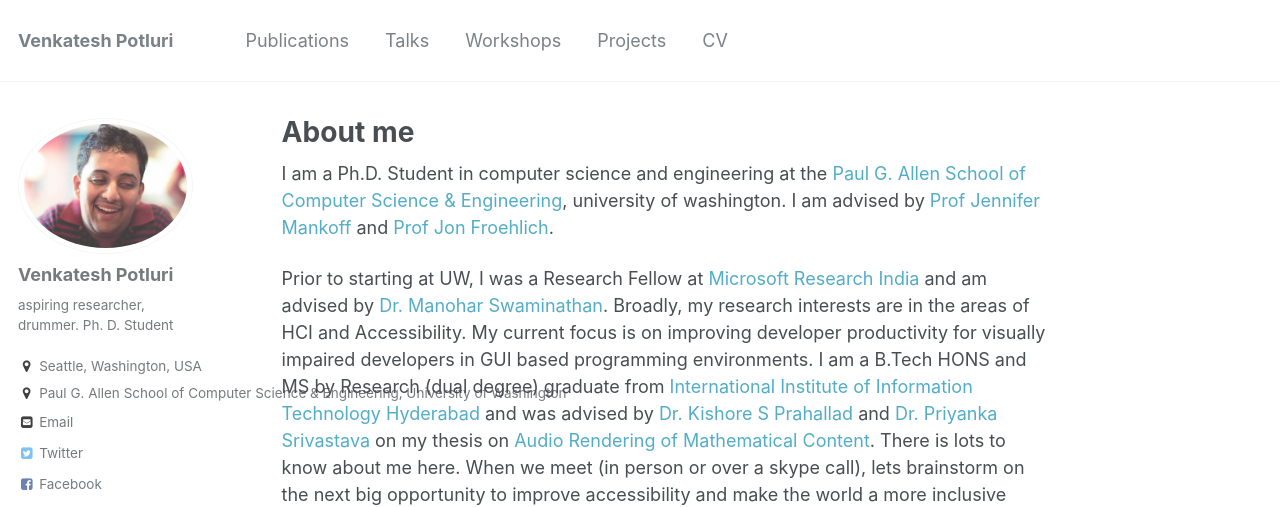
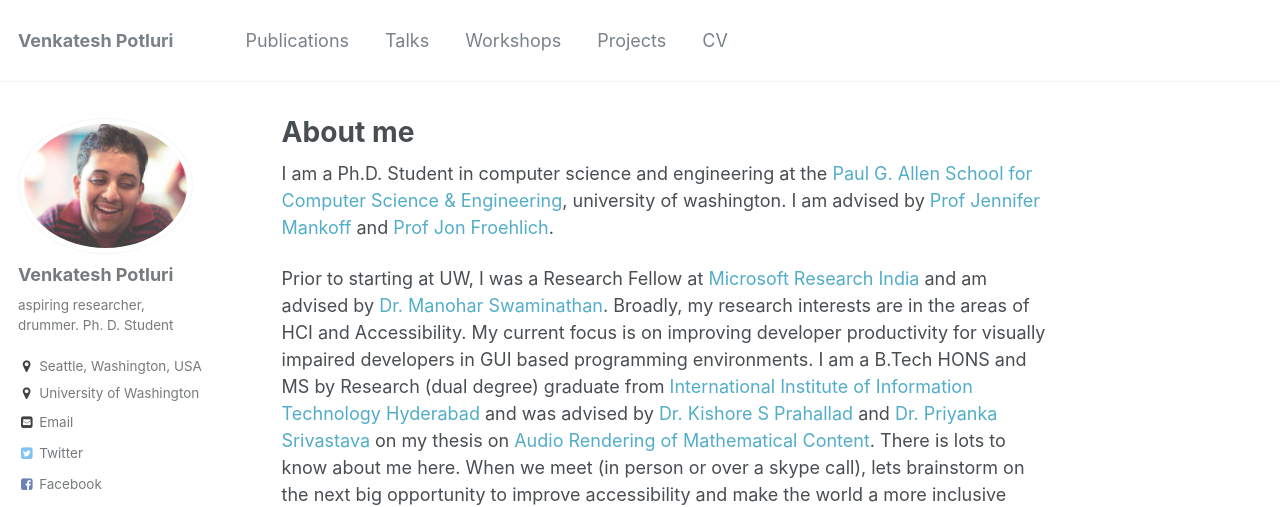
Before and after one commit to venkateshpotluri/venkateshpotluri.github.io, a Jekyll site: the page built from _pages/about.md, in a window 1280 px wide and 900 px high. Shown: the top 507 px of the window. Built offline with Jekyll 4.4.1, drawn with Linux system fonts in a browser that asks for light colours; some web fonts are replaced.

Commit message:
updated for visual bug

```diff
--- a/_config.yml
+++ b/_config.yml
@@ -82,7 +82,7 @@ author:
   avatar           : "venkatesh_pic.png"
   bio              : "aspiring researcher, drummer. Ph. D. Student"
   location         : "Seattle, Washington, USA"
-  employer         : "Paul G. Allen School of Computer Science & Engineering, University of Washington"
+  employer         : " University of Washington"
   googlescholar    : "https://scholar.google.co.in/citations?user=gEQ4InwAAAAJ&hl=en"
   email            : "venkateshpotluri.iiit@gmail.com"
   uri              :
--- a/_pages/about.md
+++ b/_pages/about.md
@@ -7,7 +7,7 @@ redirect_from:
   - /about/
   - /about.html
 ---
-I am a Ph.D. Student in computer science and engineering at  the [Paul G. Allen School of Computer Science & Engineering](https://www.cs.washington.edu), university of washington. I am advised by [Prof Jennifer Mankoff](https://make4all.org/portfolio/jennifer-mankoff/) and [Prof Jon Froehlich](http://www.cs.umd.edu/~jonf/).
+I am a Ph.D. Student in computer science and engineering at  the [Paul G. Allen School for Computer Science & Engineering](https://www.cs.washington.edu), university of washington. I am advised by [Prof Jennifer Mankoff](https://make4all.org/portfolio/jennifer-mankoff/) and [Prof Jon Froehlich](http://www.cs.umd.edu/~jonf/).
 
 Prior to starting at UW, I was a Research Fellow at [Microsoft Research India](https://www.microsoft.com/en-us/research/lab/microsoft-research-india/) and am advised by [Dr. Manohar Swaminathan](https://www.microsoft.com/en-us/research/people/swmanohmicrosoft-com/). Broadly, my research interests are in the areas of HCI and Accessibility. My current focus is on improving developer productivity for visually impaired developers in GUI based programming environments. I am a B.Tech HONS and MS by Research (dual degree) graduate from [International Institute of Information Technology Hyderabad](https://www.iiit.ac.in) and was advised by [Dr. Kishore S Prahallad](https://sites.google.com/site/kishoreprahallad/) and [Dr. Priyanka Srivastava](https://faculty.iiit.ac.in/~priyanka.srivastava/) on my thesis on [Audio Rendering of Mathematical Content](files/ms_thesis.pdf). There is lots to know about me here. When we meet (in person or over a skype call), lets brainstorm on the next big opportunity to improve accessibility and make the world a more inclusive place.
 
```
